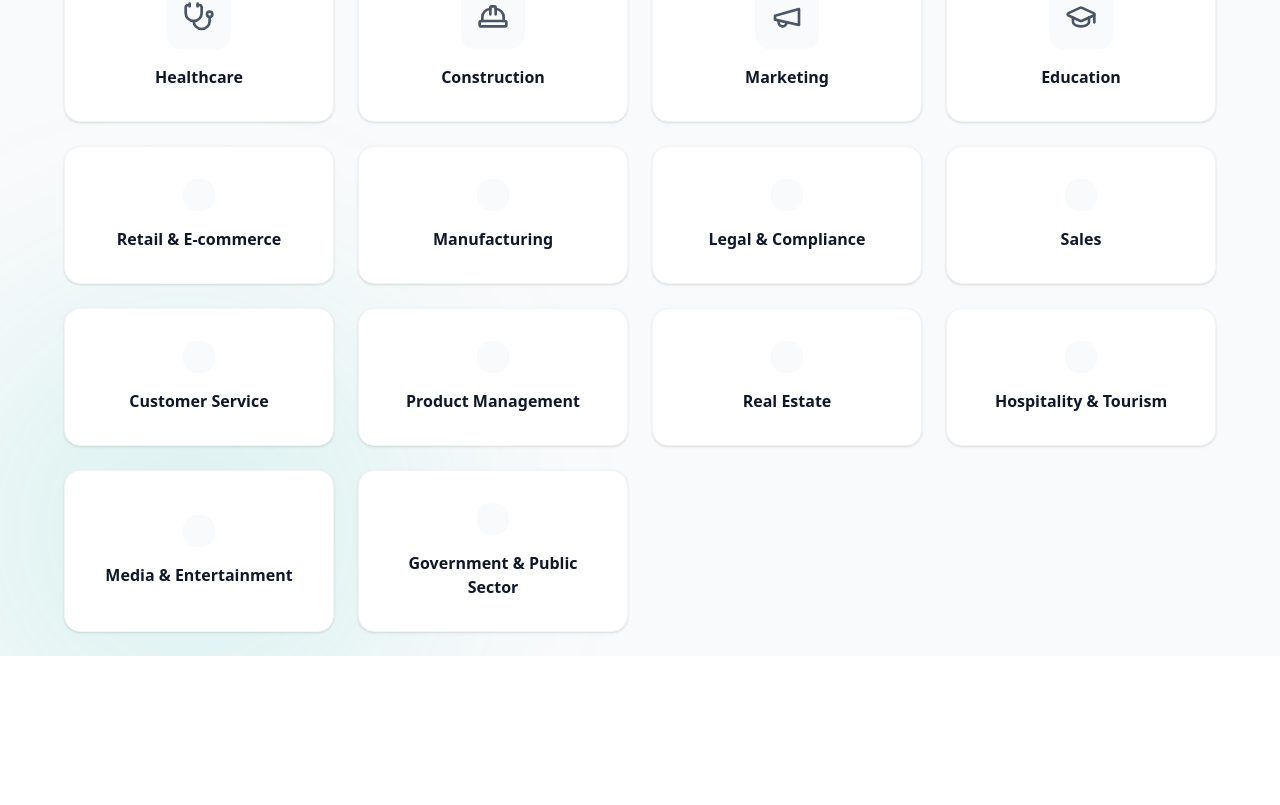
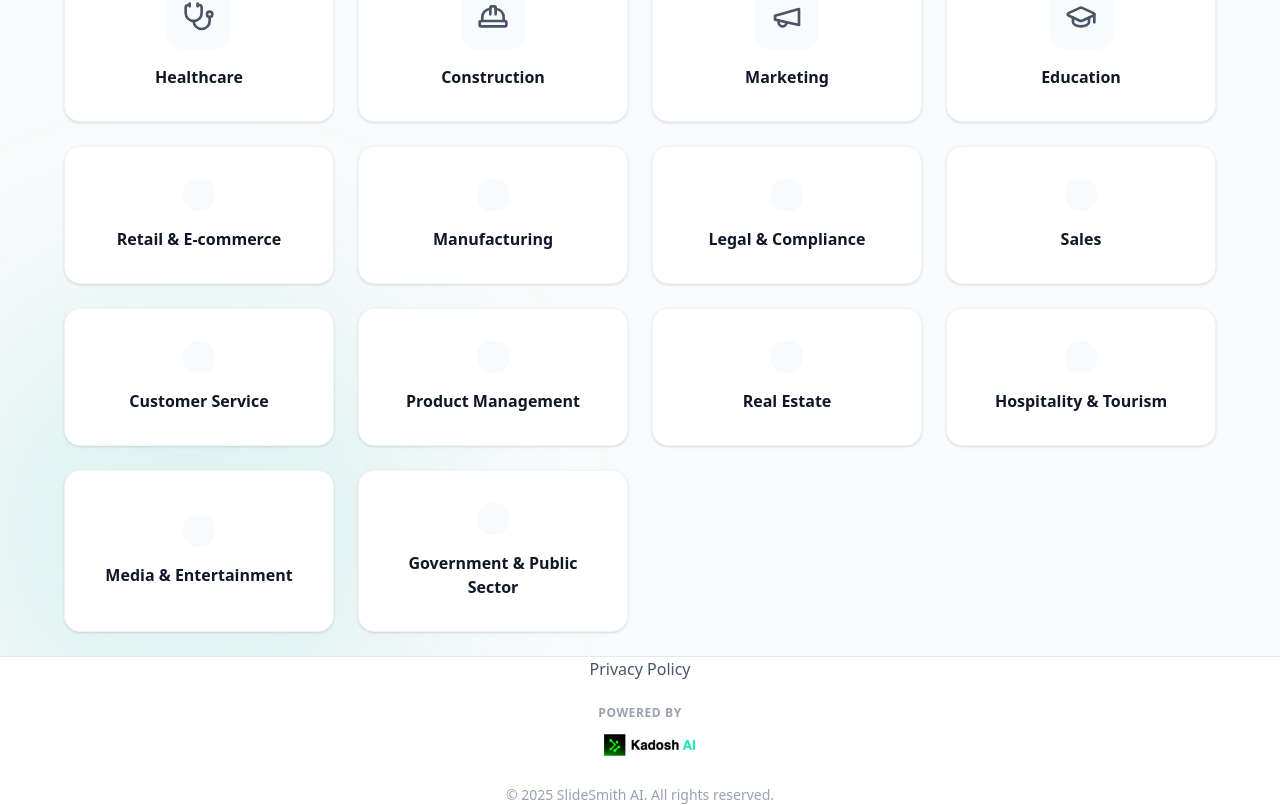
Before and after one commit to jh-117/Projectplaybookbuilder, a React (Vite) app: page / in a window 1280 px wide. Shown: the part 561-1366 px from the top of the page. Before the commit the page ends 1217 px from the top, so only its background shows below. Built offline with nearby package versions, Linux system fonts and the light colour scheme; no server answers; the database is empty.

Commit message:
Updated IndustryLanding.tsx

```diff
--- a/src/components/IndustryLanding.tsx
+++ b/src/components/IndustryLanding.tsx
@@ -34,8 +34,10 @@ const gradients: Record<Industry, string> = {
 
 export const IndustryLanding: React.FC<Props> = ({ onSelect }) => {
   return (
-    <div className="min-h-screen bg-gray-50 relative overflow-hidden flex flex-col items-center justify-center p-6 font-sans">
+    <div className="min-h-screen bg-gray-50 flex flex-col">
+      <div className="flex-grow relative overflow-hidden flex flex-col items-center justify-center p-6 font-sans">
         <BackgroundMusic src={themeMusic} />
+
         {/* Background Decor */}
         <div className="absolute top-0 left-0 w-full h-full overflow-hidden pointer-events-none">
           <div className="absolute top-[-10%] right-[-5%] w-[500px] h-[500px] rounded-full bg-indigo-500/10 blur-[100px]" />
@@ -44,7 +46,6 @@ export const IndustryLanding: React.FC<Props> = ({ onSelect }) => {
 
         <div className="max-w-6xl w-full z-10 space-y-12">
           <div className="text-center space-y-6 max-w-3xl mx-auto">
-
             <h1 className="text-5xl md:text-7xl font-extrabold text-gray-900 tracking-tight leading-[1.1] animate-in fade-in slide-in-from-bottom-4 duration-700 delay-100">
               Standardize your <br/>
               <span className="text-transparent bg-clip-text bg-gradient-to-r from-indigo-600 to-violet-600">lessons learned.</span>
@@ -79,5 +80,34 @@ export const IndustryLanding: React.FC<Props> = ({ onSelect }) => {
           </div>
         </div>
       </div>
+
+      {/* Footer - Added to landing page */}
+      <footer className="bg-white border-t border-gray-200">
+        <div className="max-w-7xl mx-auto px-4 sm:px-6 lg:px-8 py-12">
+          <div className="flex flex-col items-center justify-center space-y-6">
+
+            {/* Privacy Policy Link */}
+            <div className="text-center">
+              <span className="text-gray-600 font-medium text-base">Privacy Policy</span>
+            </div>
+
+            {/* Powered By Section */}
+            <div className="flex flex-col items-center space-y-2">
+              <p className="text-xs text-gray-400 uppercase tracking-wider font-semibold">Powered by</p>
+              <img
+                src={kadoshLogo}
+                alt="Kadosh AI"
+                className="h-8 w-auto object-contain opacity-80 hover:opacity-100 transition-opacity"
+              />
+            </div>
+
+            {/* Copyright */}
+            <p className="text-sm text-gray-400">
+              © {new Date().getFullYear()} SlideSmith AI. All rights reserved.
+            </p>
+          </div>
+        </div>
+      </footer>
+    </div>
   );
 };
```
Lines whose indentation alone changed are shown as unchanged.
